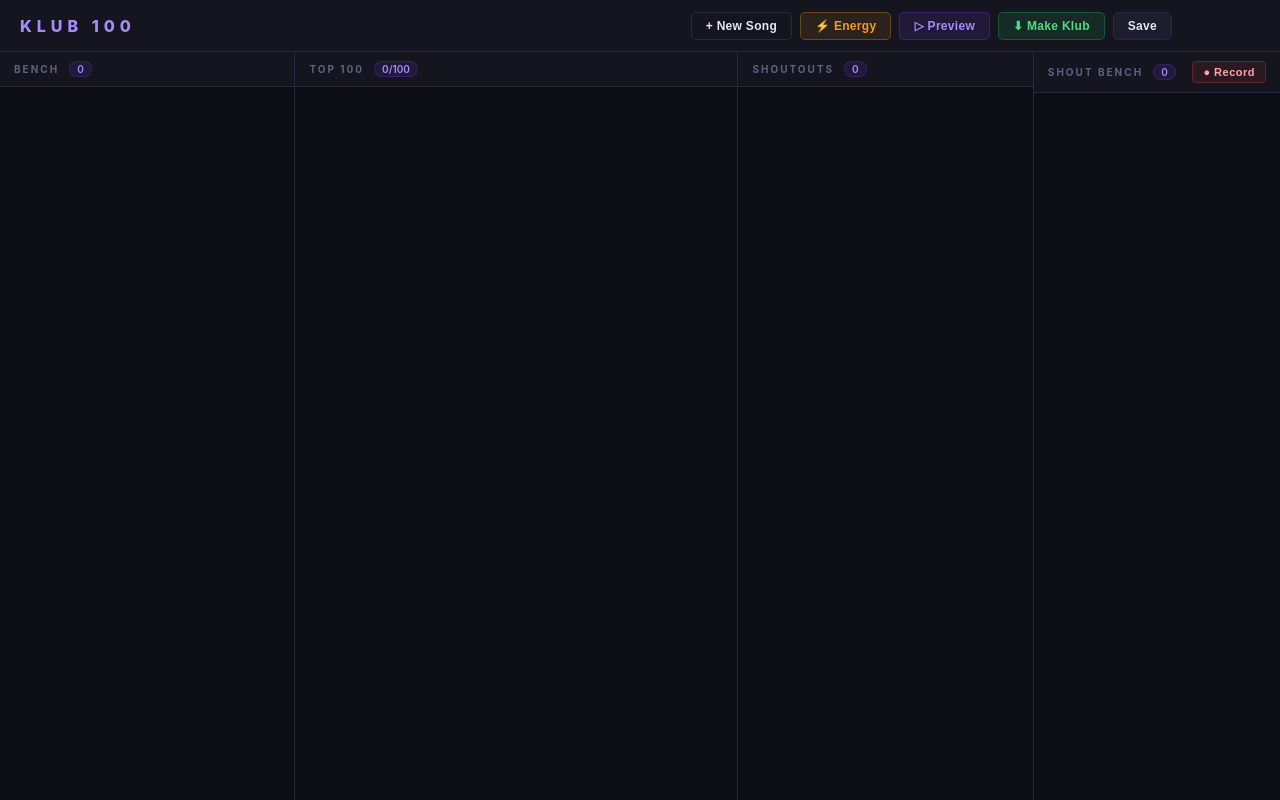
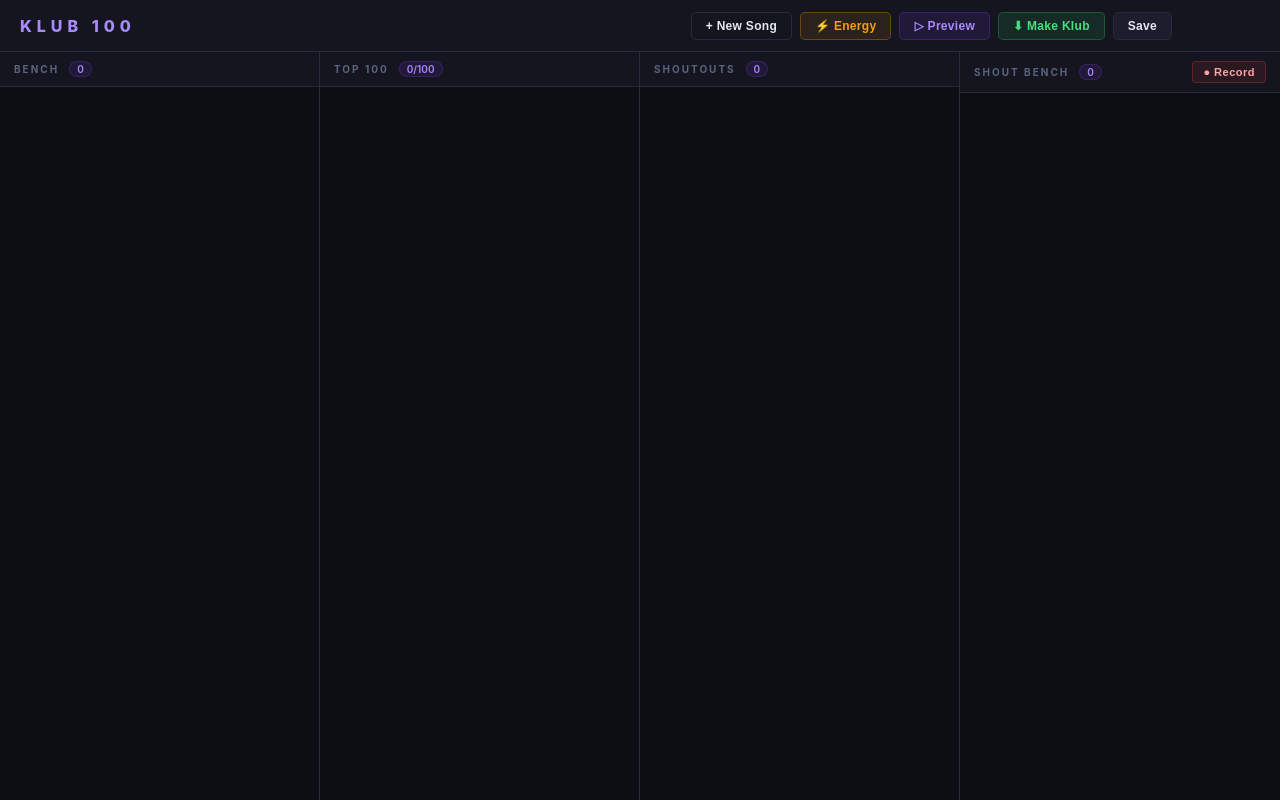
Before and after one commit to GustavGamst/club100, a Flask app: page / in a window 1280 px wide. Run offline with Flask 3, Linux system fonts and the light colour scheme; some libraries are stand-ins or nearby versions.

Commit message:
Fix width issue in Frontend

```diff
--- a/static/style.css
+++ b/static/style.css
@@ -92,7 +92,7 @@ header {
 
 .layout {
     display: grid;
-    grid-template-columns: 1.2fr 1.8fr 1.2fr 1fr;
+    grid-template-columns: repeat(4, minmax(0, 1fr));
 }
 
 .panel {
```
